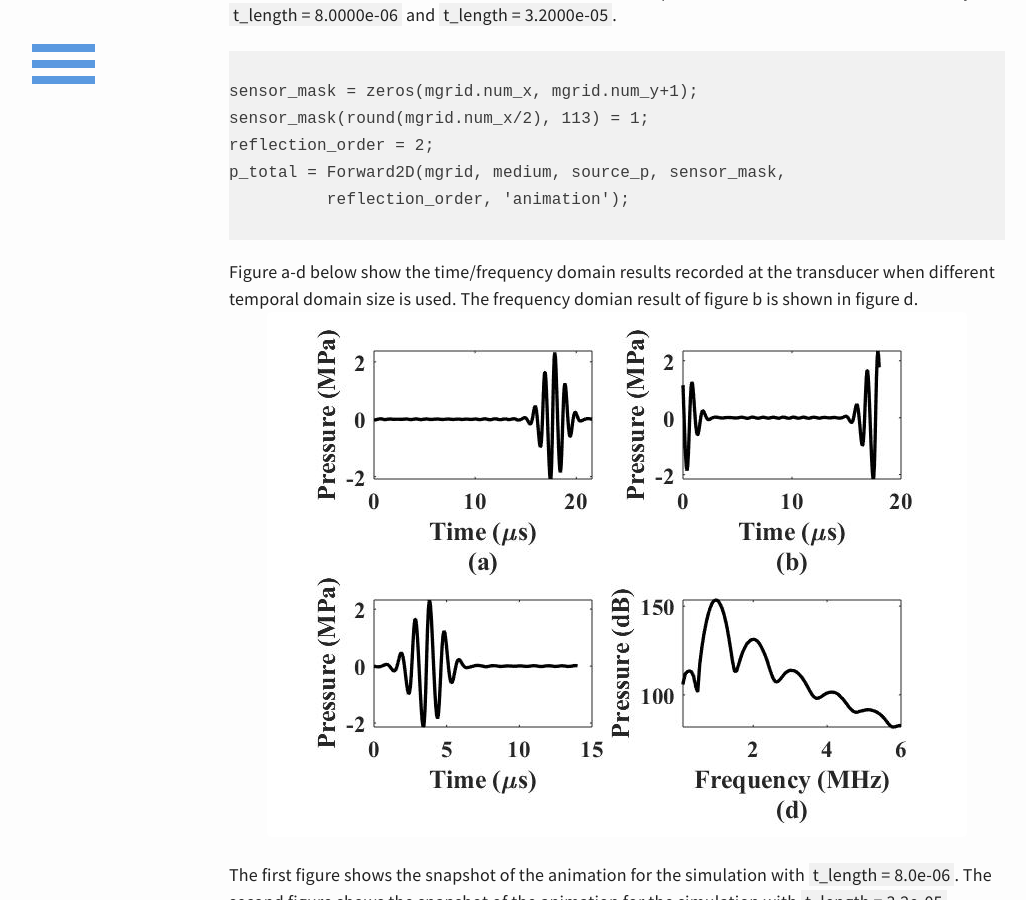
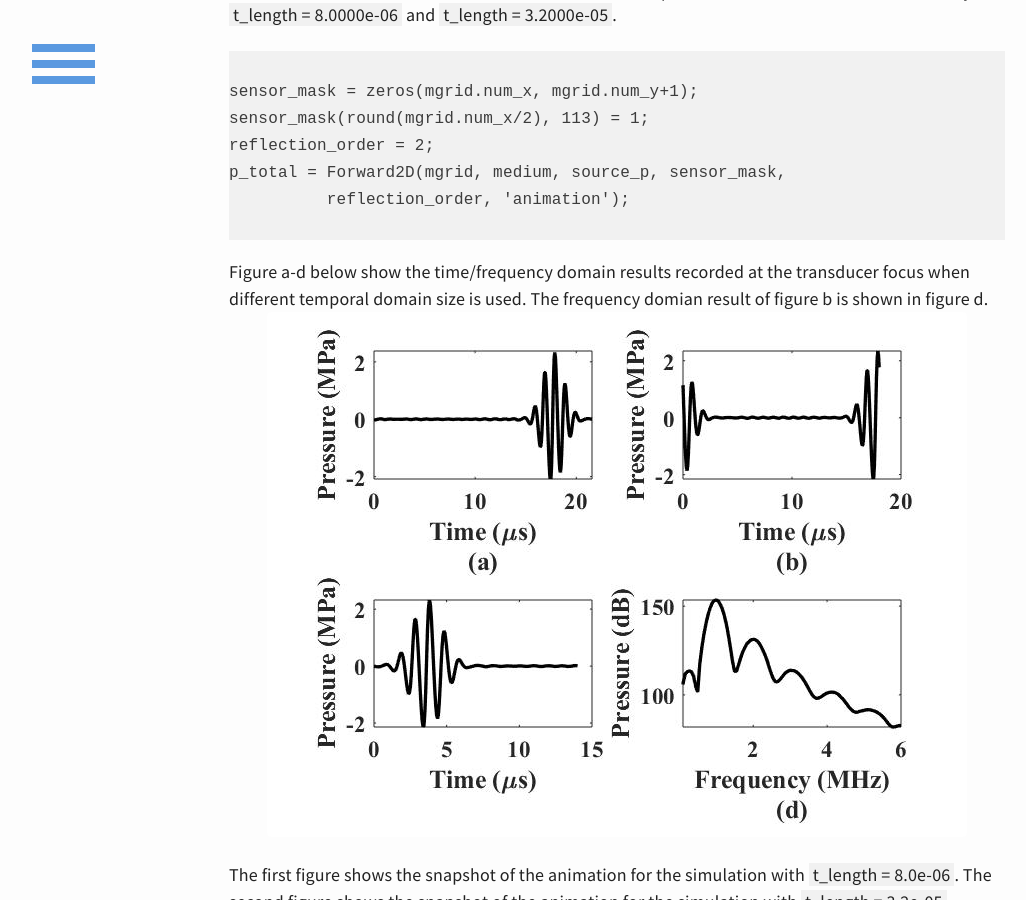
Before and after one commit to m-SOUND/mSOUND, a Jekyll site: the page built from _posts/2019-07-20-TMDM_2D_animation.html, in a window 1280 px wide and 900 px high, scrolled down 952 px. Shown: the whole window, without its empty margins (23-1049 px from the left). Built offline with Jekyll 4.4.1, drawn with Linux system fonts in a browser that asks for light colours.

Commit message:
Update 2019-07-20-TMDM_2D_animation.html

```diff
--- a/_posts/2019-07-20-TMDM_2D_animation.html
+++ b/_posts/2019-07-20-TMDM_2D_animation.html
@@ -41,7 +41,7 @@ p_total = Forward2D(mgrid, medium, source_p, sensor_mask,
           reflection_order, 'animation');
 </code>
 </pre>
-Figure a-d below show the time/frequency domain results recorded at the transducer when different temporal domain size is used.
+Figure a-d below show the time/frequency domain results recorded at the transducer focus when different temporal domain size is used.
 The frequency domian result of figure b is shown in figure d.
 <img src="/mSOUND/img/animation_2D_time_results.jpg" alt="time and frequency domain results at the transducer focus">
 
```
